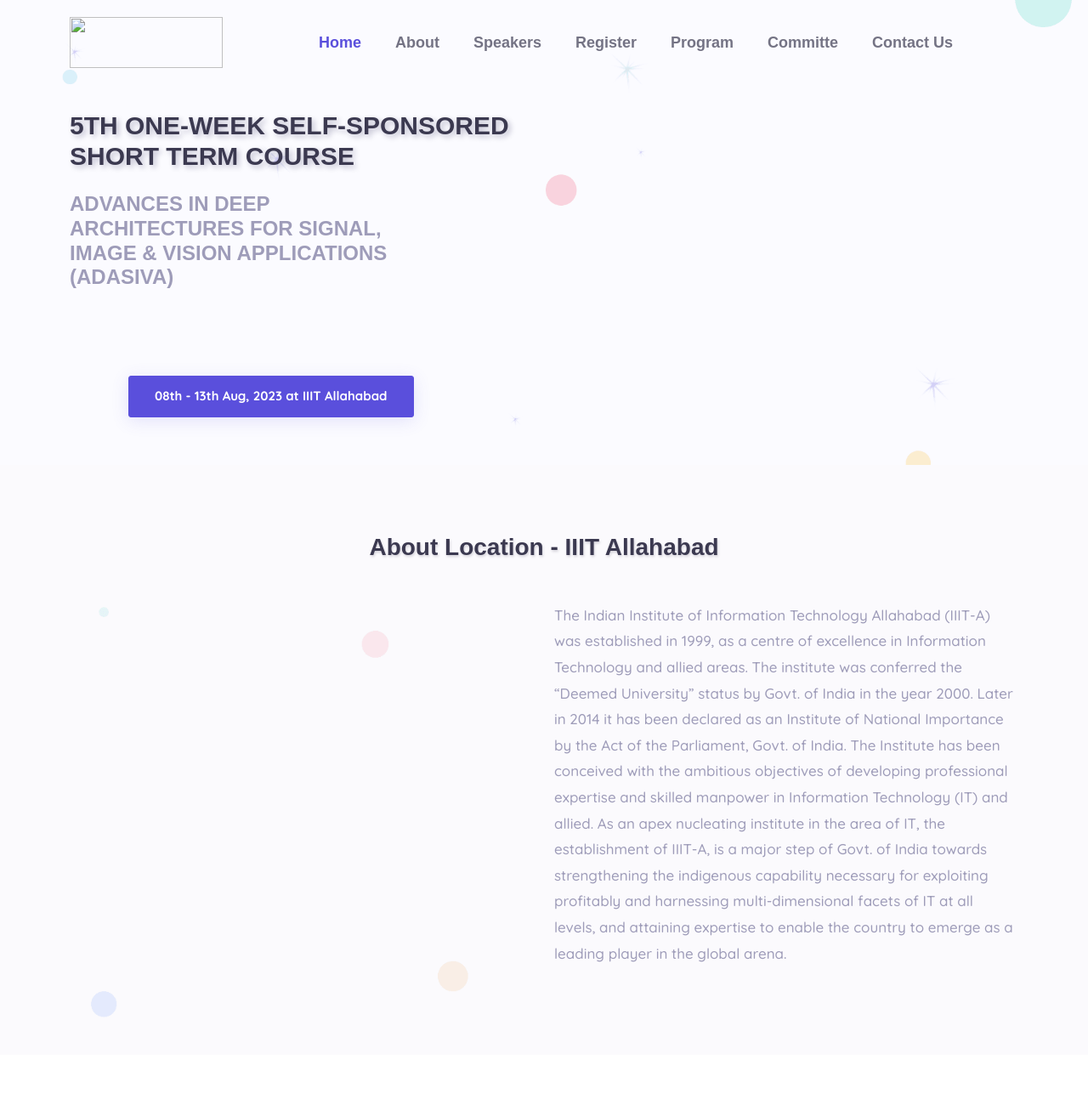
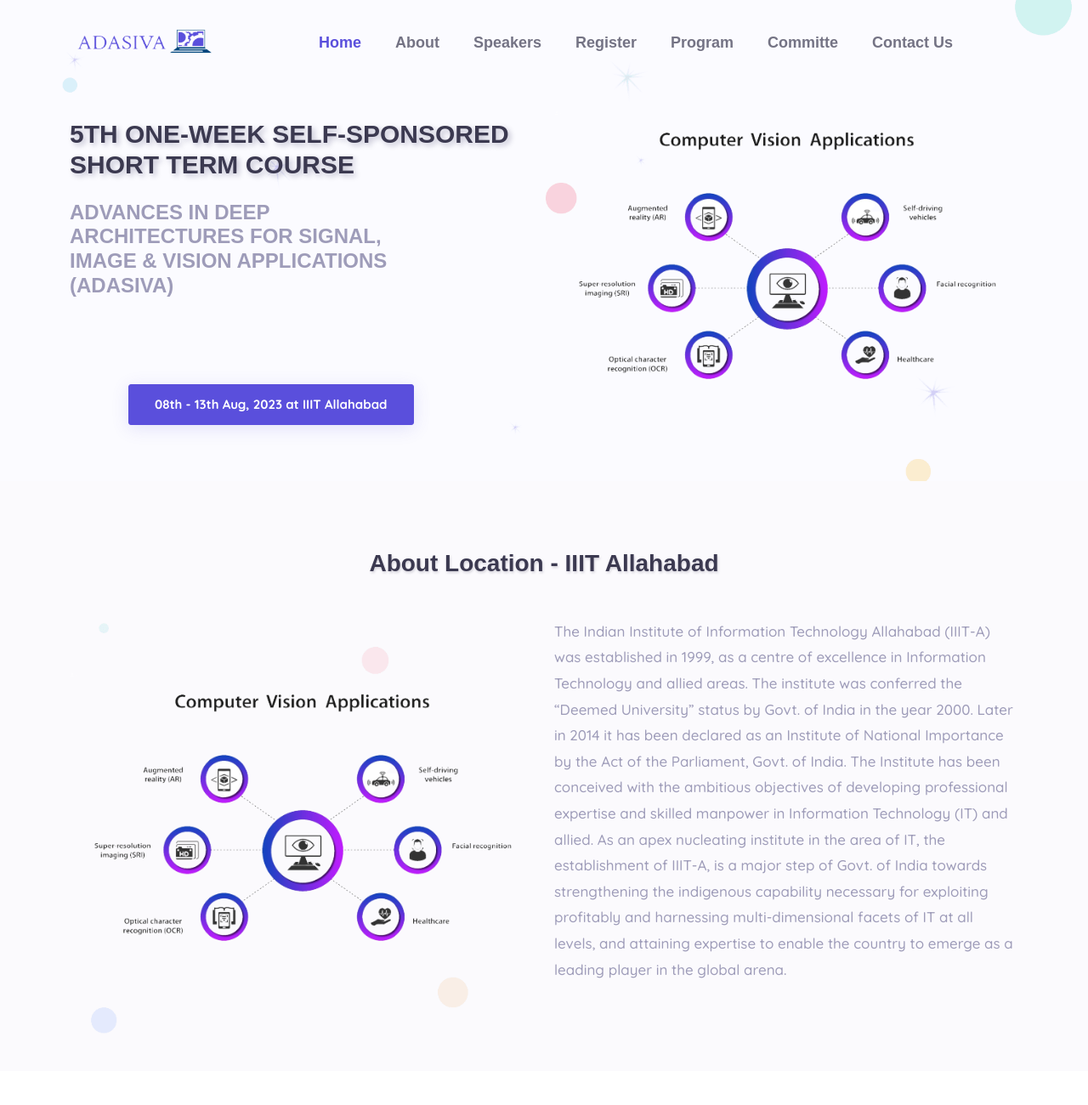
Before and after one commit to technoayan7/CVBL, a plain HTML site: page index.html in a window 1280 px wide. Shown: the top 1300 px of the page at 85% size. Drawn offline with nearby package versions, Linux system fonts and the light colour scheme; the site is published under a folder, as on GitHub Pages, so addresses that start at the root find nothing; a script that the page names is missing; a web font is replaced by a local one.

Commit message:
second commit

```diff
--- a/index.html
+++ b/index.html
@@ -31,9 +31,9 @@
         <div class="container">
             <!-- LOGO -->
             <a class="navbar-brand logo" href="layout-one-1.html">
-                <img style="width: 180px; height: 60px;" src="/images/newlogo.PNG" alt="" class="logo-dark" />
+                <img style="width: 180px; height: 60px;" src="images/newlogo.PNG" alt="" class="logo-dark" />
 
-                <img src="/images//newlogo.PNG" alt="" class="logo-light" height="24" />
+                <img src="images//newlogo.PNG" alt="" class="logo-light" height="24" />
             </a>
             <button class="navbar-toggler" type="button" data-bs-toggle="collapse" data-bs-target="#navbarCollapse"
                 aria-controls="navbarCollapse" aria-expanded="false" aria-label="Toggle navigation">
@@ -83,8 +83,11 @@
         <div class="container">
             <div class="row align-items-center justify-content-center">
                 <div class="col-lg-6">
-                    <h2 class="hero-1-title text-dark fw-bold text-shadow mb-4">5TH ONE-WEEK SELF-SPONSORED SHORT TERM
-                        COURSE</h2>
+                    <div class="mt-6">
+                        <h2 class="hero-1-title text-dark fw-bold text-shadow mb-4">5TH ONE-WEEK SELF-SPONSORED SHORT
+                            TERM
+                            COURSE</h2>
+                    </div>
                     <div class="w-75 mb-5 mb-lg-0">
                         <h4 class="text-muted mb-5 pb-5 font-size-65">ADVANCES IN DEEP ARCHITECTURES
                             FOR SIGNAL, IMAGE & VISION APPLICATIONS (ADASIVA)</h4>
@@ -100,7 +103,7 @@
                 </div>
                 <div class="col-lg-6 col-md-10">
                     <div class=" mt-5 mt-lg-0">
-                        <img src="/images/back.png" alt="" class="img-fluid d-block mx-auto">
+                        <img src="images/back.png" alt="" class="img-fluid d-block mx-auto">
                     </div>
                 </div>
             </div>
@@ -124,7 +127,7 @@
             <div class="row align-items-center">
                 <div class="col-lg-6">
                     <div class="mb-4 mb-lg-0">
-                        <img src="/images/back.PNG" alt="" class="img-fluid d-block mx-auto">
+                        <img src="images/back.PNG" alt="" class="img-fluid d-block mx-auto">
                     </div>
                 </div>
 
@@ -196,7 +199,7 @@
                 </div>
                 <div class="col-lg-5 offset-lg-1">
                     <div class="mb-4 mb-lg-0">
-                        <img src="/images/about.png" alt="" class="img-fluid d-block mx-auto">
+                        <img src="images/about.png" alt="" class="img-fluid d-block mx-auto">
                     </div>
                 </div>
 
```
